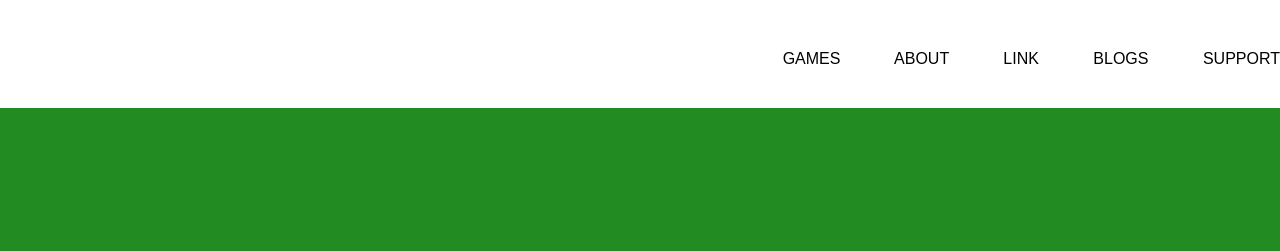
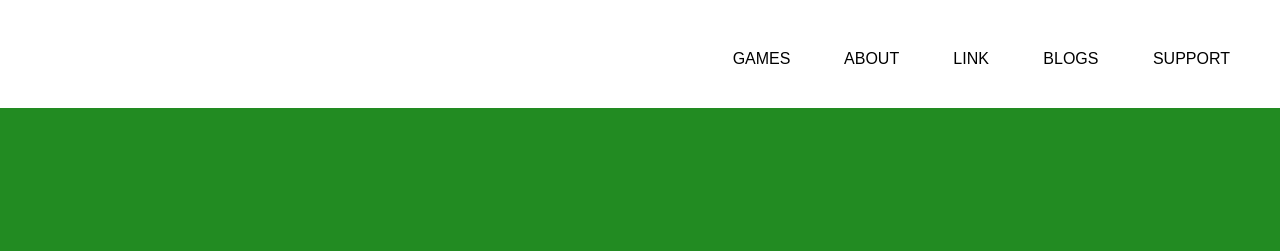
Before and after one commit to Beardificent/design-challenges, a plain HTML site: page index.html in a window 1280 px wide. Shown: the top 251 px of the page. Drawn offline with Linux system fonts and the light colour scheme.

Commit message:
cleaned up css bit

```diff
--- a/style.css
+++ b/style.css
@@ -2,6 +2,7 @@ body {
     margin: auto;
     width: 100vw;
     font-family: Arial, Helvetica, sans-serif;
+    position: fixed;
 
         }
 
@@ -11,8 +12,10 @@ body {
     width: 100%;
     word-spacing: 50px;
     text-align: right;
+    padding-right: 50px;
     padding-top: 50px;
     padding-bottom: 40px;
+    box-sizing:border-box;
 
 }
 
```
